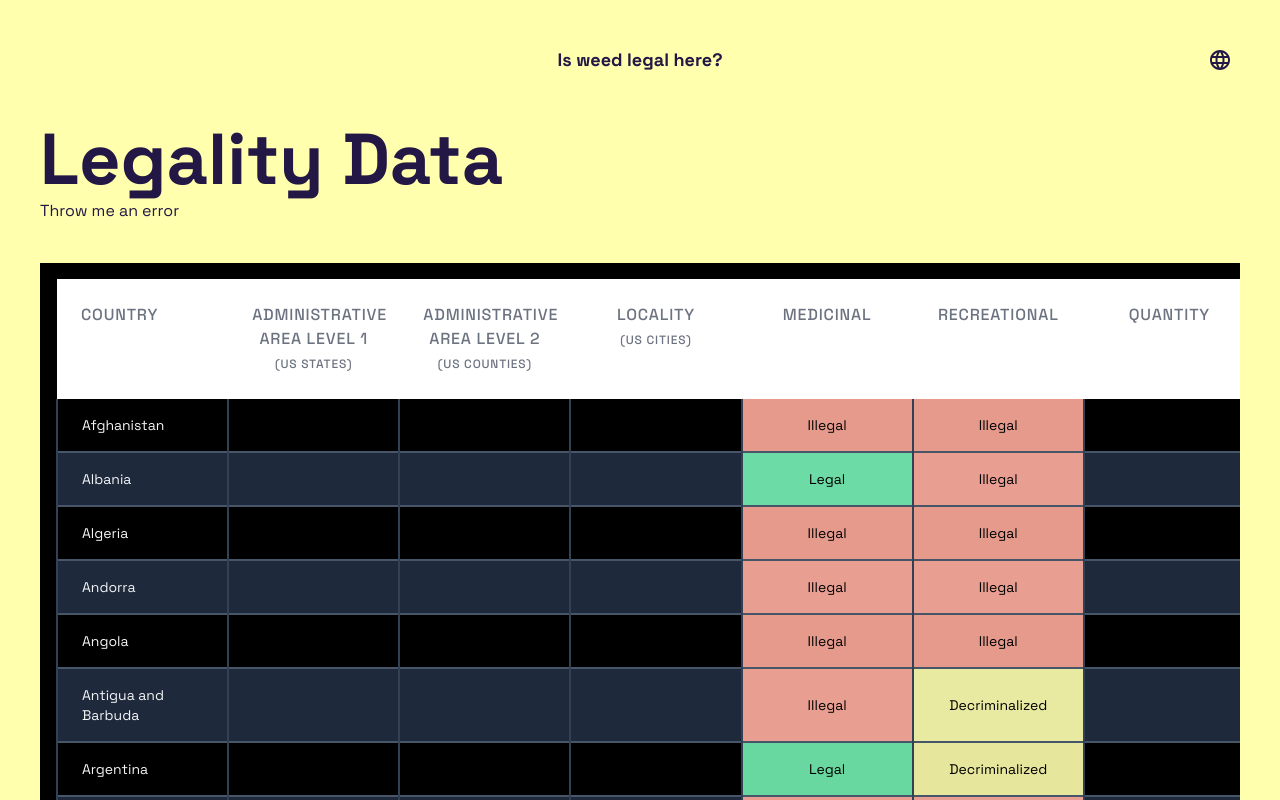
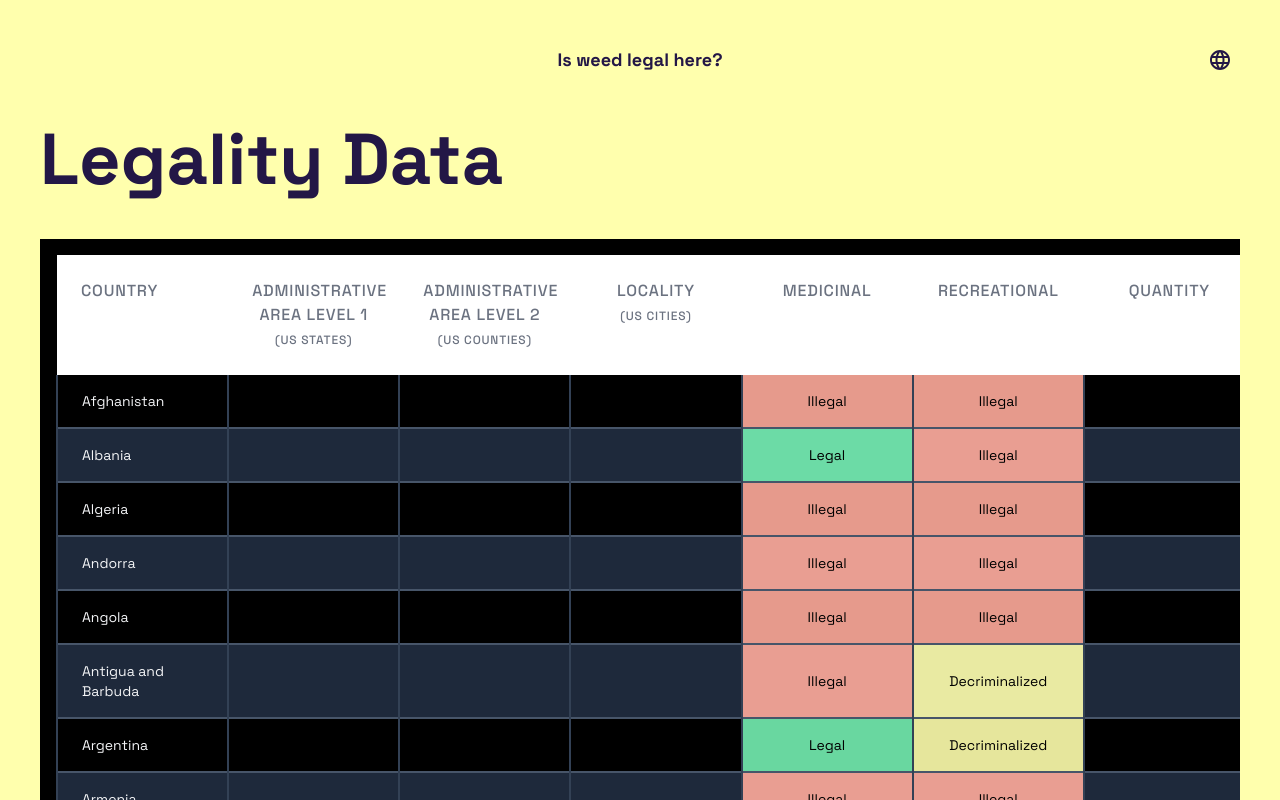
Before and after one commit to thegfnc/is-weed-legal-here, a Next.js app: page /admin in a window 1280 px wide. Shown: the top 800 px of the page. Built offline with nearby package versions, Linux system fonts and the light colour scheme.

Commit message:
Remove test error button

```diff
--- a/app/admin/page.tsx
+++ b/app/admin/page.tsx
@@ -93,10 +93,6 @@ const getAdditionalCellStyles = (legalStatus: LegalStatus) => {
   }
 }
 
-const throwMeAnError = () => {
-  throw new Error('test error')
-}
-
 const TH_CLASS_NAME =
   'px-6 py-6 text-s font-medium text-gray-500 uppercase tracking-wider'
 
@@ -108,7 +104,6 @@ export default function Admin() {
   return (
     <div className='my-10 w-full'>
       <Heading text='Legality Data' />
-      <button onClick={() => throwMeAnError()}>Throw me an error</button>
       <div className='mt-10 w-full overflow-scroll bg-black p-4'>
         <table className='w-full min-w-[1200px] table-fixed border-collapse border-inherit text-center indent-0 text-gray-100'>
           <thead className='sticky top-0 bg-white align-top'>
```
